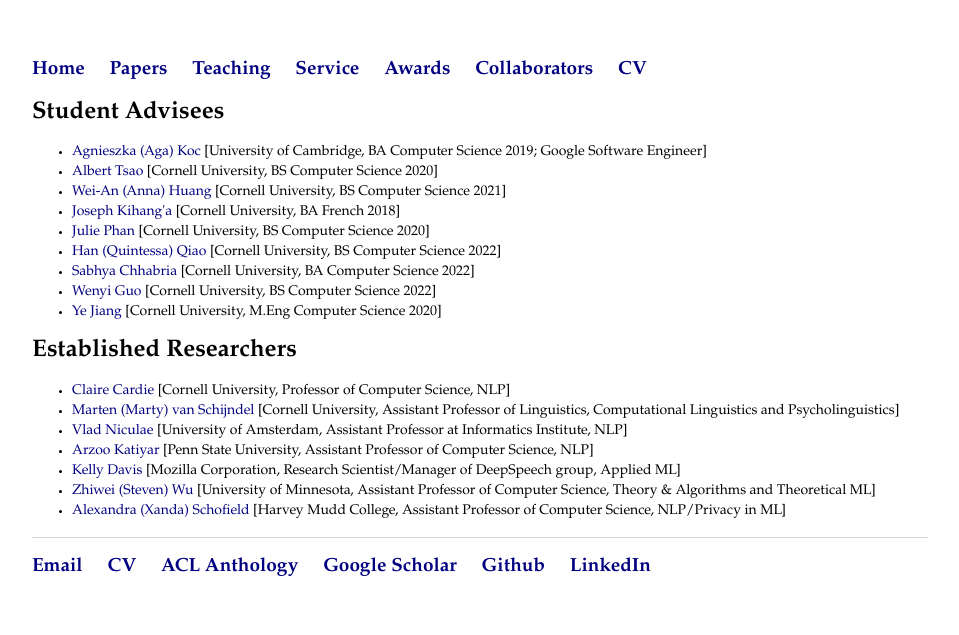
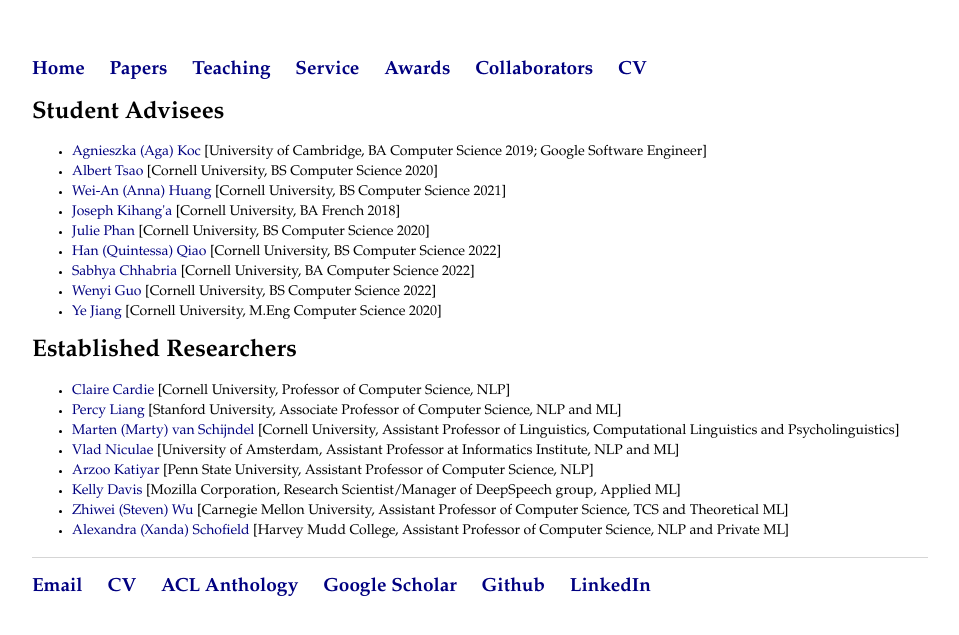
Before and after one commit to rishibommasani/rishibommasani.github.io, a Jekyll site: the page built from collaborators/index.html, in a window 1280 px wide. Shown: the top 635 px of the page, without its empty margins (160-1119 px from the left). Built offline with Jekyll 4.4.1, drawn with Linux system fonts in a browser that asks for light colours.

Commit message:
Update index.html

```diff
--- a/collaborators/index.html
+++ b/collaborators/index.html
@@ -18,10 +18,11 @@ title: Collaborators
 	<h1>Established Researchers</h1>
 	<ul>
 		<li> <a href="http://www.cs.cornell.edu/home/cardie/">Claire Cardie </a> [Cornell University, Professor of Computer Science, NLP] </li>
+		<li> <a href="https://cs.stanford.edu/~pliang/">Percy Liang </a> [Stanford University, Associate Professor of Computer Science, NLP and ML] </li>
 		<li> <a href="https://vansky.github.io/">Marten (Marty) van Schijndel </a> [Cornell University, Assistant Professor of Linguistics, Computational Linguistics and Psycholinguistics] </li>
-		<li> <a href="https://vene.ro/">Vlad Niculae </a> [University of Amsterdam, Assistant Professor at Informatics Institute, NLP] </li>
+		<li> <a href="https://vene.ro/">Vlad Niculae </a> [University of Amsterdam, Assistant Professor at Informatics Institute, NLP and ML] </li>
 		<li> <a href="https://sites.google.com/site/arzook99/home">Arzoo Katiyar </a> [Penn State University, Assistant Professor of Computer Science, NLP] </li>
 		<li> <a href="https://medium.com/mozilla-open-innovation/role-models-in-ai-kelly-davis-a66c10ab7423">Kelly Davis </a> [Mozilla Corporation, Research Scientist/Manager of DeepSpeech group, Applied ML] </li>
-		<li> <a href="https://zstevenwu.com/">Zhiwei (Steven) Wu </a> [University of Minnesota, Assistant Professor of Computer Science, Theory & Algorithms and Theoretical ML] </li>
-		<li> <a href="https://www.cs.hmc.edu/~xanda/#/">Alexandra (Xanda) Schofield </a> [Harvey Mudd College, Assistant Professor of Computer Science, NLP/Privacy in ML]</li>
+		<li> <a href="https://zstevenwu.com/">Zhiwei (Steven) Wu </a> [Carnegie Mellon University, Assistant Professor of Computer Science, TCS and Theoretical ML] </li>
+		<li> <a href="https://www.cs.hmc.edu/~xanda/#/">Alexandra (Xanda) Schofield </a> [Harvey Mudd College, Assistant Professor of Computer Science, NLP and Private ML]</li>
 	</ul>
```
